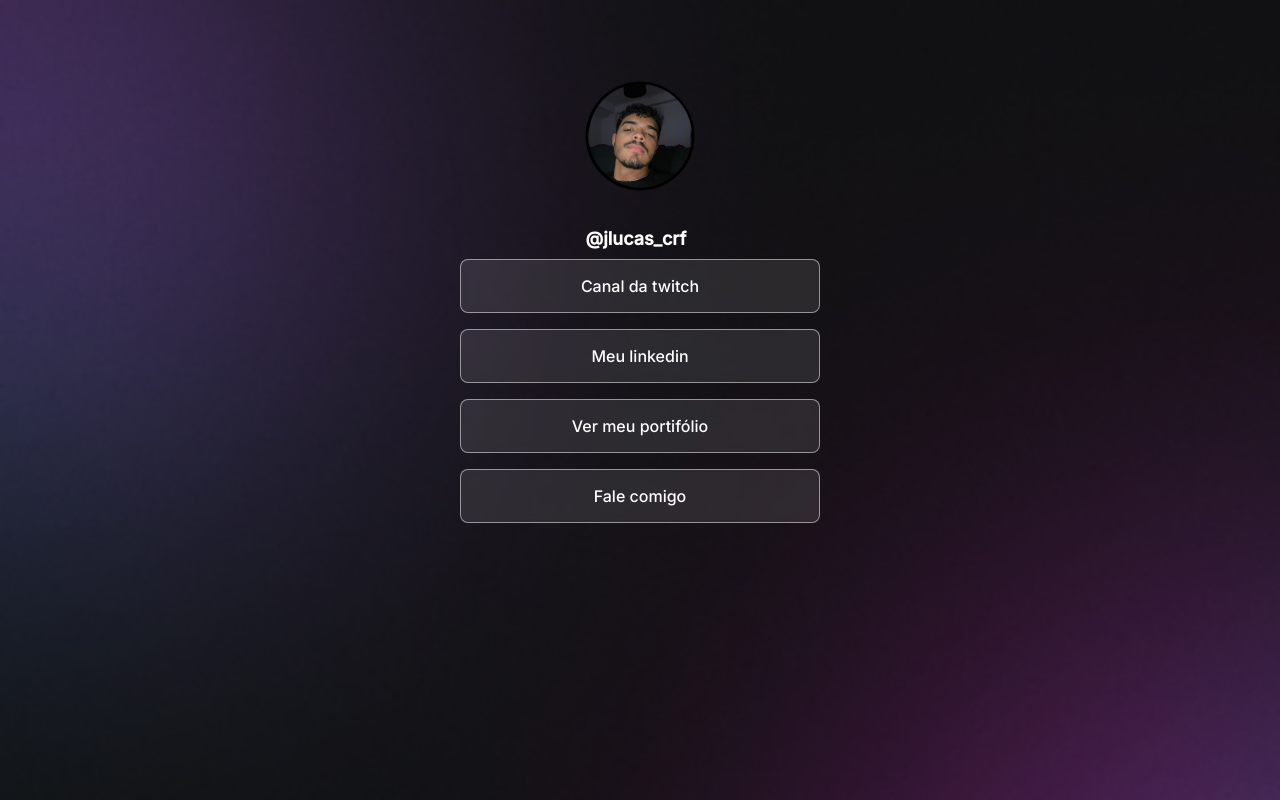
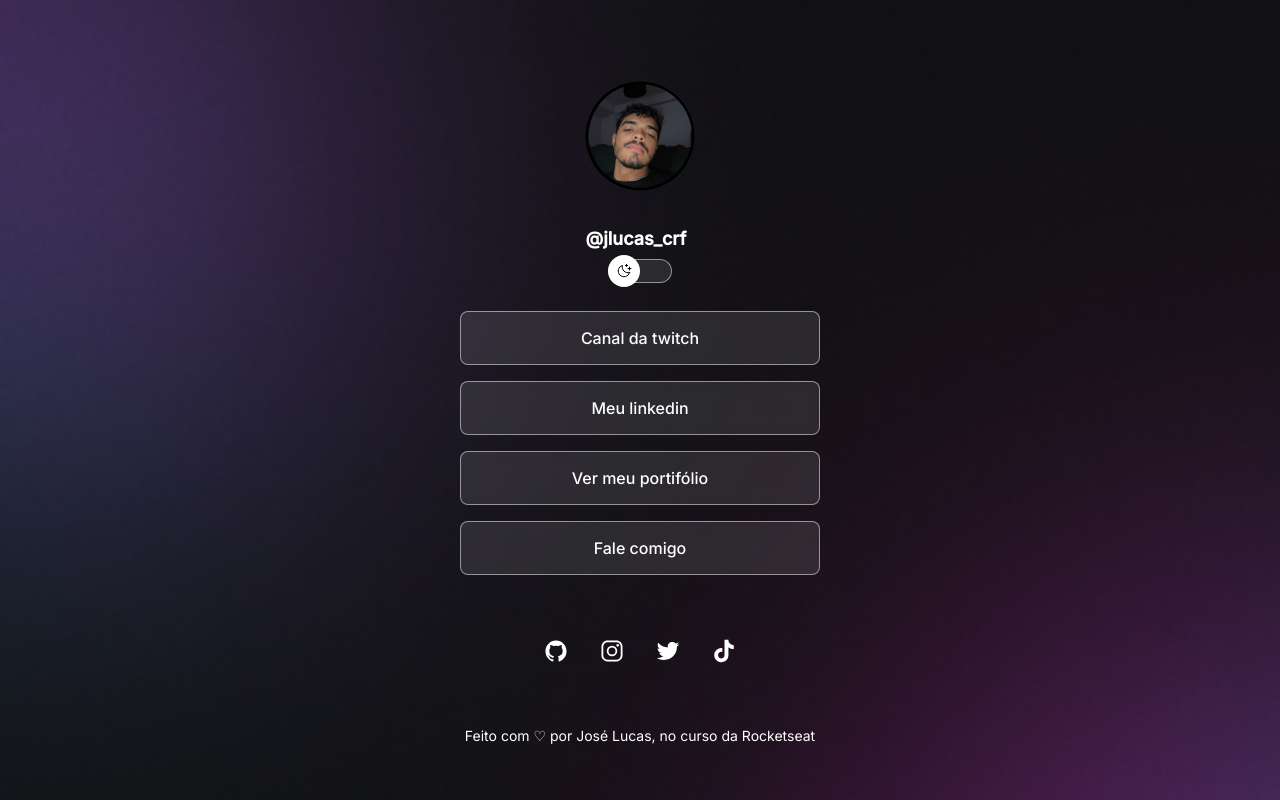
Before and after one commit to JosephValhalla/Rocketseat-tests, a plain HTML site: page index.html in a window 1280 px wide. Drawn offline with nearby package versions, Linux system fonts and the light colour scheme.

Commit message:
brabo
brabo

```diff
--- a/index.html
+++ b/index.html
@@ -2,6 +2,7 @@
 <html lang="pt-br">
     <head>
         <link rel="stylesheet" href="./style.css">
+        <link rel="shortcut icon" href="./assets/favicon.ico" type="image/x-icon">
         <meta charset="UTF-8">
         <meta name="viewport" content="width=device-width, initial-scale=1.0">
         <title>DevLinks</title>
@@ -12,21 +13,49 @@
                 <img src="./assets/avatar.png" alt="Foto do José Lucas, dev mais bem sucedido do Brasil">
             </div>
             <p id="devlink">@jlucas_crf</p>
+            <div id="switch" onclick="toggleMode()">
+                <button>
+                </button>
+                <span>
+                </span>
+            </div>
             <ul>
                 <li>
-                    <a href="#" target="_blank">Canal da twitch</a>
+                    <a href="https://www.twitch.tv/j0joo_" target="_blank" rel="external">Canal da twitch</a>
                 </li>
                 <li>
-                    <a href="#" target="_blank">Meu linkedin</a>
+                    <a href="https://www.linkedin.com/in/jos%C3%A9-lucas-guilhon-fredman-8845b314b/" target="_blank" rel="external">Meu linkedin</a>
                 </li>
                 <li>
-                    <a href="#" target="_blank">Ver meu portifólio</a>
+                    <a href="https://github.com/JosephValhalla" target="_blank" rel="external">Ver meu portifólio</a>
                 </li>
                 <li>
-                    <a href="#" target="_blank">Fale comigo</a>
+                    <a href="https://wa.me/+351925219113" target="_blank" rel="external">Fale comigo</a>
                 </li>
             </ul>
+            <div id="social-links">
+                <a href="https://github.com/JosephValhalla" target="_blank" rel="external">
+                    <ion-icon name="logo-github"></ion-icon>
+                </a>
+                <a href="https://www.instagram.com/jlucas_crf/" target="_blank" rel="external">
+                    <ion-icon name="logo-instagram"></ion-icon>
+                </a>
+                <a href="#" target="_blank" rel="external">
+                    <ion-icon name="logo-twitter"></ion-icon>
+                </a>
+                <a href="https://www.tiktok.com/@josephvalhallaofc" target="_blank" rel="external">
+                    <ion-icon name="logo-tiktok"></ion-icon>
+                </a>
+            </div>
         </div>
 
+        <footer>
+            Feito com ♡ por <a href="https://www.instagram.com/jlucas_crf/" target="_blank" rel="external">José Lucas</a>, no curso da <a href="https://app.rocketseat.com.br/discover" target="_blank" rel="external">Rocketseat</a>
+        </footer>
+
+        <script type="module" src="https://unpkg.com/ionicons@7.1.0/dist/ionicons/ionicons.esm.js"></script>
+        <script nomodule src="https://unpkg.com/ionicons@7.1.0/dist/ionicons/ionicons.js"></script>
+
+        <script src="script.js"></script>
     </body>
 </html>
--- /dev/null
+++ b/script.js
@@ -0,0 +1,24 @@
+function toggleMode() {
+   const html = document.documentElement
+   html.classList.toggle('light')
+
+    // if(html.classList.contains('light')) {
+    // html.classList.remove('light')
+    // } else {
+    // html.classList.add('light')
+    // }
+
+    // pegar tag img
+    const img = document.querySelector("#profile img")
+
+    // substituir a imagem
+    if(html.classList.contains('light')) {
+        // se tiver light, adicionar imagem light
+        img.setAttribute("src", "./assets/avatar-light.png")
+    } else {
+        // se tiver dark, manter imagem normal
+        img.setAttribute("src", "./assets/avatar.png")
+    }
+
+
+}
--- a/style.css
+++ b/style.css
@@ -3,15 +3,37 @@
 * {
     margin: 0;
     padding: 0;
-    font-family: 'Inter', 'Arial', sans-serif;
-    color: #ffffff;
     box-sizing: border-box;
 }
+
+:root {
+    --text-color: white;
+    --bg-url: url(./assets/bg-mobile.jpg);
+    --stroke-color: rgba(255, 255, 255, 0.5);
+    --surface-color: rgba(255, 255, 255, 0.1);
+    --social-link: rgba(255, 255, 255, 0.2);
+    --switch-bg: url(assets/moon-stars.svg)
+}
+
+.light {
+    --text-color: black;
+    --bg-url: url(./assets/bg-mobile-light.jpg);
+    --stroke-color: rgba(0, 0, 0, 0.5);
+    --surface-color: rgba(0, 0, 0, 0.05);
+    --social-link: rgba(0, 0, 0, 0.1);
+    --switch-bg: url(assets/sun.svg)
+}
+
+body * {
+    color: var(--text-color);
+    font-family: 'Inter', 'Arial', sans-serif;
+}
+
 
 body {
     /* (shorthand)
     background; color image repeat position size */
-    background-image: url(./assets/bg-mobile.jpg);
+    background-image: var(--bg-url);
     background-repeat: no-repeat;
     background-position: top center;
     background-size: cover;
@@ -29,6 +51,7 @@ body {
   padding-top: 56px ;
 }
 
+/* profile */
 #profile {
     text-align: center;
     padding: 24px;
@@ -40,6 +63,43 @@ da tbm pra colocar um display block no profile img + margin:auto
 
 #profile img{
     width: 112px;
+}
+
+/* switch */
+#switch {
+    position: relative;
+    width: 64px;
+    margin: 4px auto;
+}
+
+#switch button {
+    width: 32px;
+    height: 32px;
+    background: white var(--switch-bg) no-repeat center;
+    border: 0;
+    border-radius: 50%;
+
+    position: absolute;
+    lef: 0;
+    top: 50%;
+    z-index: 1;
+    transform: translateY(-50%);
+}
+
+.light #switch button {
+    left: initial;
+    right: 0;
+}
+
+#switch span {
+    display: block;
+    width: 64px;
+    height: 24px;
+    background: var(--surface-color);
+    border: 1px solid var(--stroke-color);
+    backdrop-filter: blur(4px);
+    -webkit-backdrop-filter: blur(4px);
+    border-radius: 9999px;
 }
 
 p {
@@ -59,15 +119,17 @@ ul {
     display: flex;
     flex-direction: column;
     gap: 16px;
+
+    padding: 24px 0px;
 }
 
 ul li a {
     text-decoration: none;
     font-weight: 500;
 
-    border: 1px solid rgba(255, 255, 255, 0.5);
+    border: 1px solid var(--stroke-color);
     border-radius: 8px;
-    background-color: rgba(255, 255, 255, 0.1);
+    background-color: var(--surface-color);
 
     display: flex;
     align-items: center;
@@ -84,11 +146,54 @@ ul li a {
 /* pseudo-seletor */
 li a:hover{
     text-decoration: underline;
-    border: 2px solid #ffffff;
-    background-color: rgba(255, 255, 255, 0.05);
+    border: 1.5px solid var(--text-color);
+    background-color: var(--surface-color);
 }
 
 /* @jlucas_crf */
 #devlink {
    margin-bottom: 10px;
 }
+
+/* social links */
+
+#social-links {
+    display:flex;
+    justify-content: center;
+
+    padding: 24px 0px;
+
+    font-size: 24px;
+}
+
+#social-links a{
+    display: flex;
+    align-items: center;
+    justify-content: center;
+    padding: 16px;
+
+    transition: all 0.6s;
+    border-radius: 50%;
+}
+
+/* social links hover */
+#social-links a:hover {
+    background-color: var(--social-link);
+}
+
+/* footer */
+footer {
+    text-align: center;
+    padding: 24px 0px;
+    font-size: 14px;
+}
+
+footer a {
+    text-decoration: none;
+    transition: all 0.2s;
+}
+
+footer a:hover {
+    text-decoration: underline;
+    font-weight: 500;
+}
```
Also changed, not shown: assets/favicon.ico (added), 2 other files.
